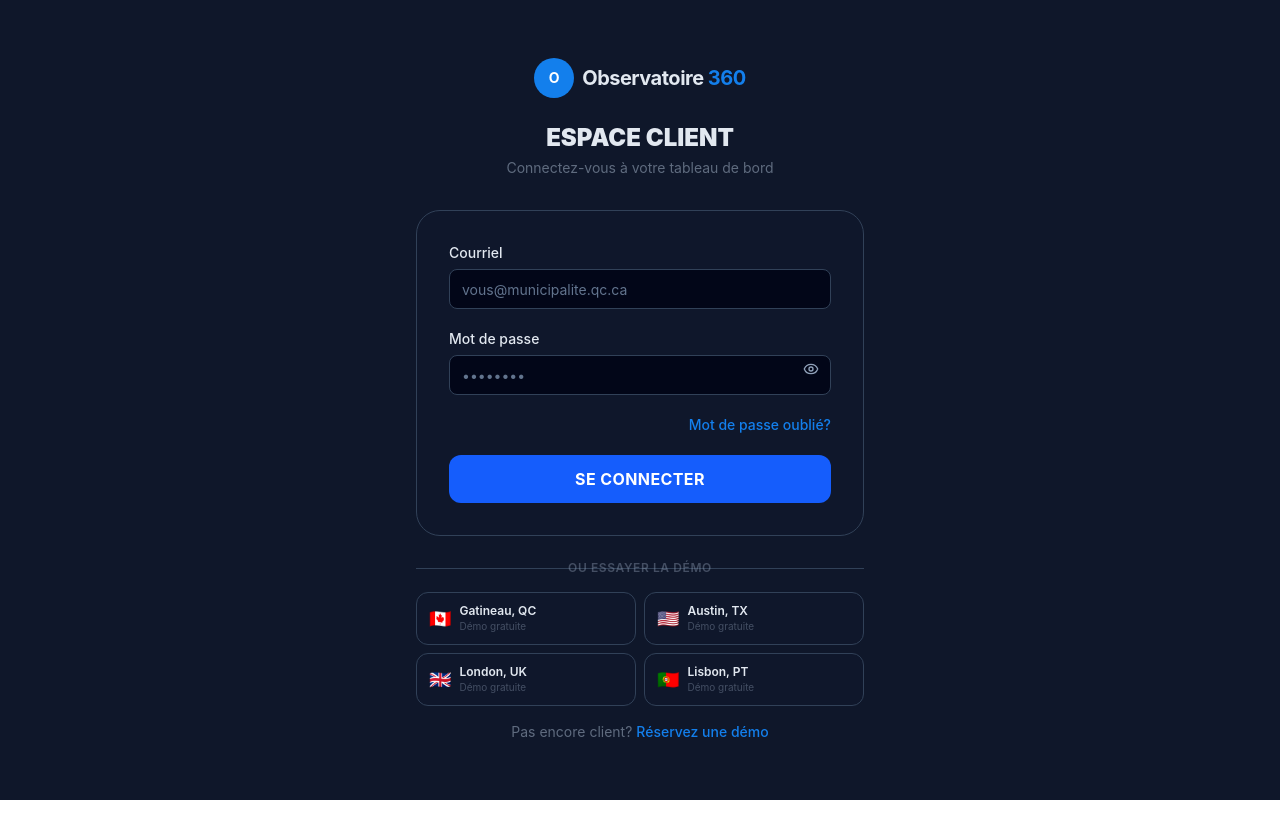
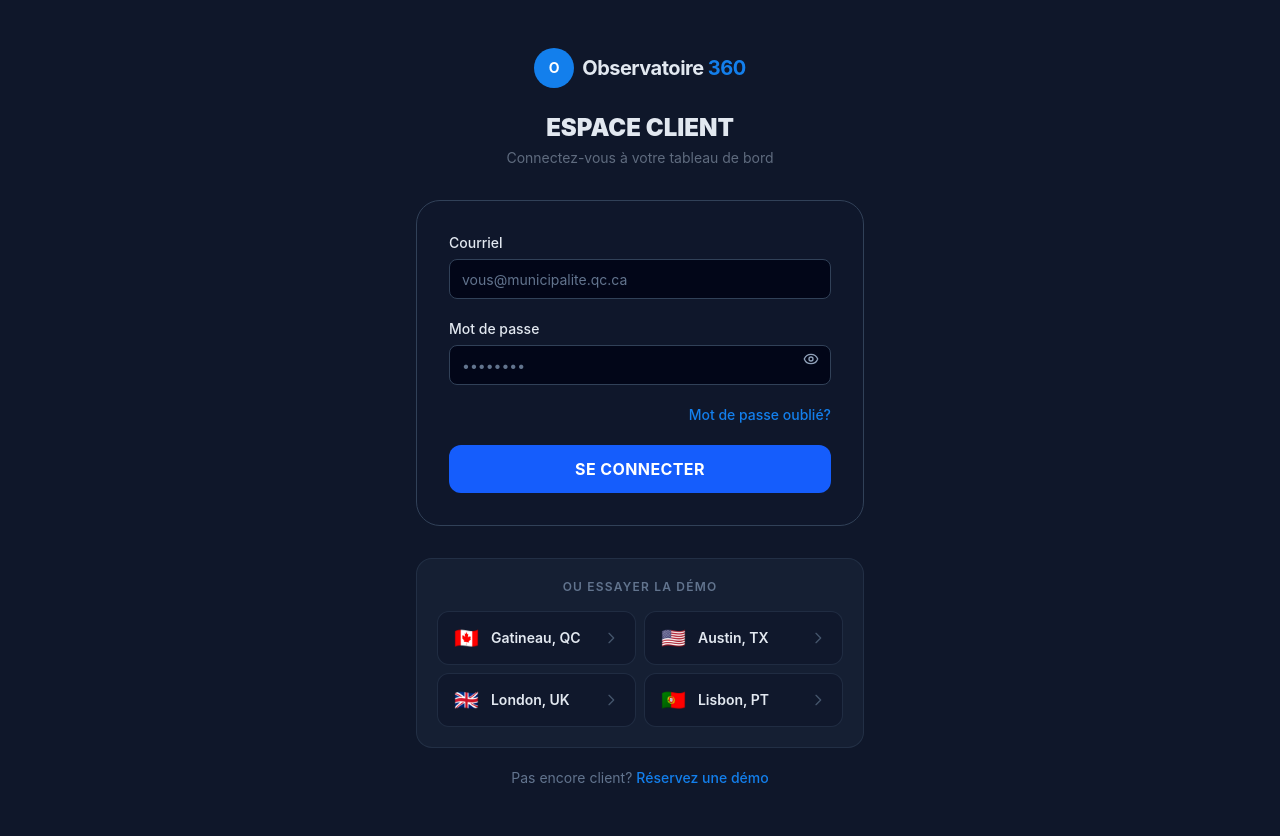
Before and after one commit to rbous/cf_ai_observatoire360, a React (Vite) app in the folder apps/web/: page /connexion in a window 1280 px wide. Before the commit the page ends 800 px from the top, so only its background shows below. Built offline with nearby package versions, Linux system fonts and the light colour scheme; no server answers.

Commit message:
fix: create Gatineau demo user + polish demo section UI on login page

```diff
--- a/apps/web/src/app/pages/LoginPage.tsx
+++ b/apps/web/src/app/pages/LoginPage.tsx
@@ -157,17 +157,10 @@ export default function LoginPage() {
                 </div>
 
                 {/* Demo access */}
-                <div className="mt-6">
-                    <div className="relative mb-4">
-                        <div className="absolute inset-0 flex items-center">
-                            <div className="w-full border-t border-slate-700" />
-                        </div>
-                        <div className="relative flex justify-center text-xs uppercase">
-                            <span className="bg-transparent px-3 text-[#94A3B8]/40 font-semibold tracking-wider">
-                                {t("login_or_demo")}
-                            </span>
-                        </div>
-                    </div>
+                <div className="mt-8 bg-slate-800/50 rounded-2xl border border-slate-700/50 p-5">
+                    <p className="text-center text-xs font-semibold uppercase tracking-widest text-slate-500 mb-4">
+                        {t("login_or_demo")}
+                    </p>
 
                     <div className="grid grid-cols-2 gap-2">
                         {DEMO_CITIES.map((city) => (
@@ -175,21 +168,21 @@ export default function LoginPage() {
                                 key={city.email}
                                 onClick={() => handleDemoLogin(city.email)}
                                 disabled={demoLoading !== null}
-                                className="flex items-center gap-2 px-3 py-2.5 rounded-xl border border-slate-700 bg-slate-900 hover:border-[#137fec]/40 hover:bg-[#137fec]/5 transition-all text-left disabled:opacity-50"
+                                className="group flex items-center gap-3 px-4 py-3 rounded-xl bg-slate-900/80 border border-slate-700/50 hover:border-[#137fec]/50 hover:bg-[#137fec]/10 transition-all text-left disabled:opacity-40"
                             >
-                                <span className="text-lg">{city.flag}</span>
-                                <div className="min-w-0">
-                                    <p className="text-xs font-semibold text-[#E2E8F0] truncate">
-                                        {demoLoading === city.email ? t("login_submitting") : city.label}
+                                <span className="text-xl">{city.flag}</span>
+                                <div className="min-w-0 flex-1">
+                                    <p className="text-sm font-semibold text-slate-200 group-hover:text-white truncate">
+                                        {demoLoading === city.email ? "..." : city.label}
                                     </p>
-                                    <p className="text-[10px] text-[#94A3B8]/40">{t("login_free_demo")}</p>
                                 </div>
+                                <svg className="w-4 h-4 text-slate-600 group-hover:text-[#137fec] transition-colors shrink-0" fill="none" viewBox="0 0 24 24" stroke="currentColor" strokeWidth={2}><path strokeLinecap="round" strokeLinejoin="round" d="M9 5l7 7-7 7" /></svg>
                             </button>
                         ))}
                     </div>
                 </div>
 
-                <p className="text-center text-sm text-[#94A3B8]/60 mt-4">
+                <p className="text-center text-sm text-slate-500 mt-5">
                     {t("login_no_account")}{" "}
                     <a
                         href="#contact"
```
